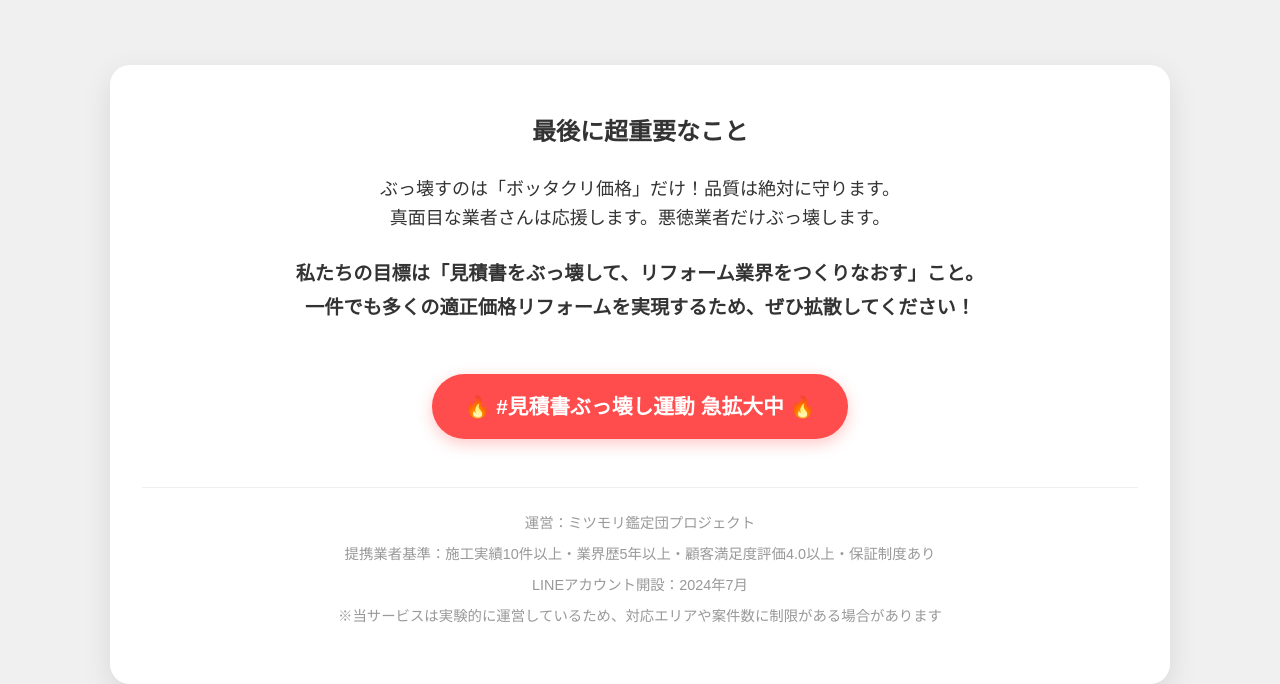
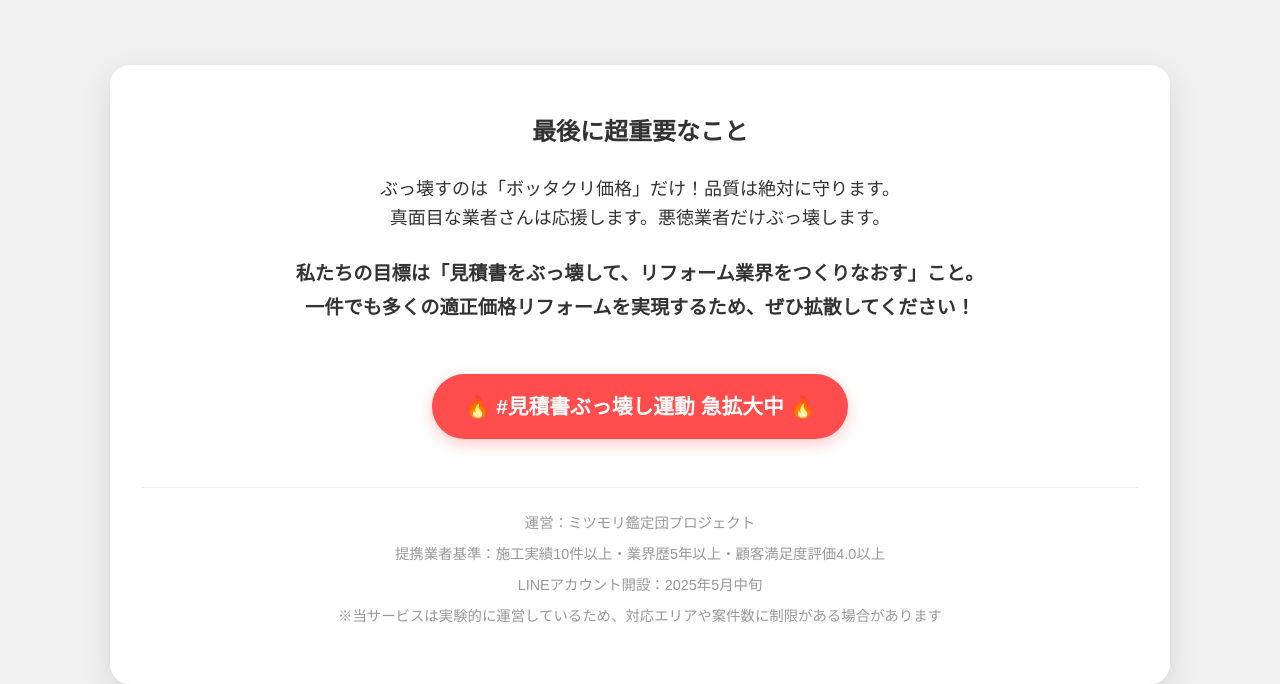
Before and after one commit to beautydiana/mitsumori-mvp, a plain HTML site: page index.html in a window 1280 px wide. Shown: the part 5184-5868 px from the top of the page. Drawn offline with nearby package versions, Linux system fonts and the light colour scheme.

Commit message:
index.html更新

```diff
--- a/index.html
+++ b/index.html
@@ -1467,8 +1467,8 @@
 <div class="fire-hashtag">🔥 #見積書ぶっ壊し運動 急拡大中 🔥</div>
 <div class="company-info">
 <p>運営：ミツモリ鑑定団プロジェクト</p>
-<p>提携業者基準：施工実績10件以上・業界歴5年以上・顧客満足度評価4.0以上・保証制度あり</p>
-<p>LINEアカウント開設：2024年7月</p>
+<p>提携業者基準：施工実績10件以上・業界歴5年以上・顧客満足度評価4.0以上</p>
+<p>LINEアカウント開設：2025年5月中旬</p>
 <p>※当サービスは実験的に運営しているため、対応エリアや案件数に制限がある場合があります</p>
 </div>
 </div>
```
